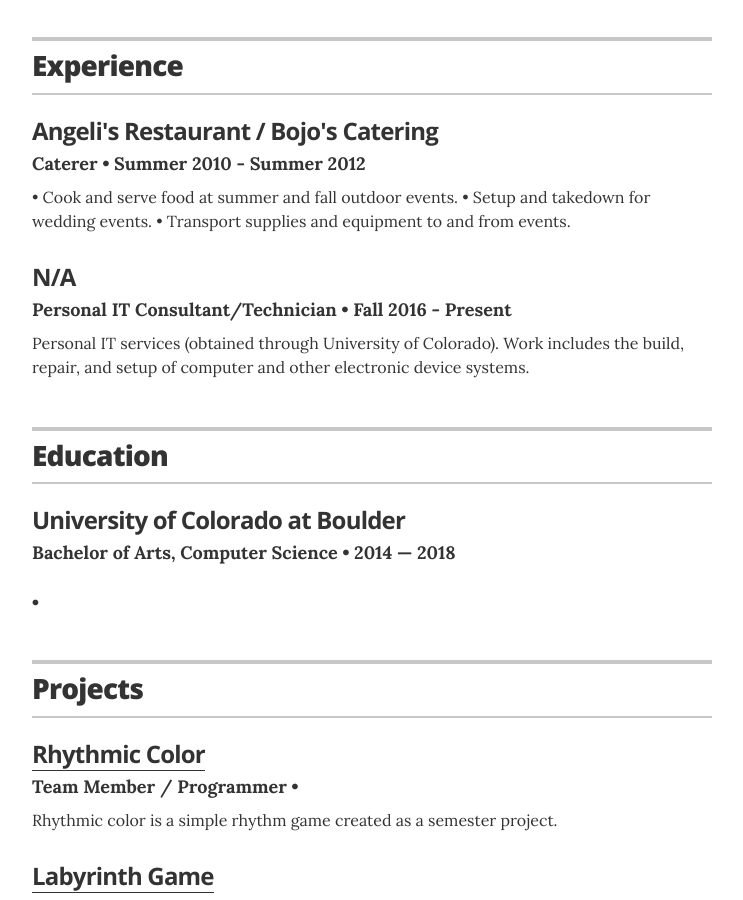
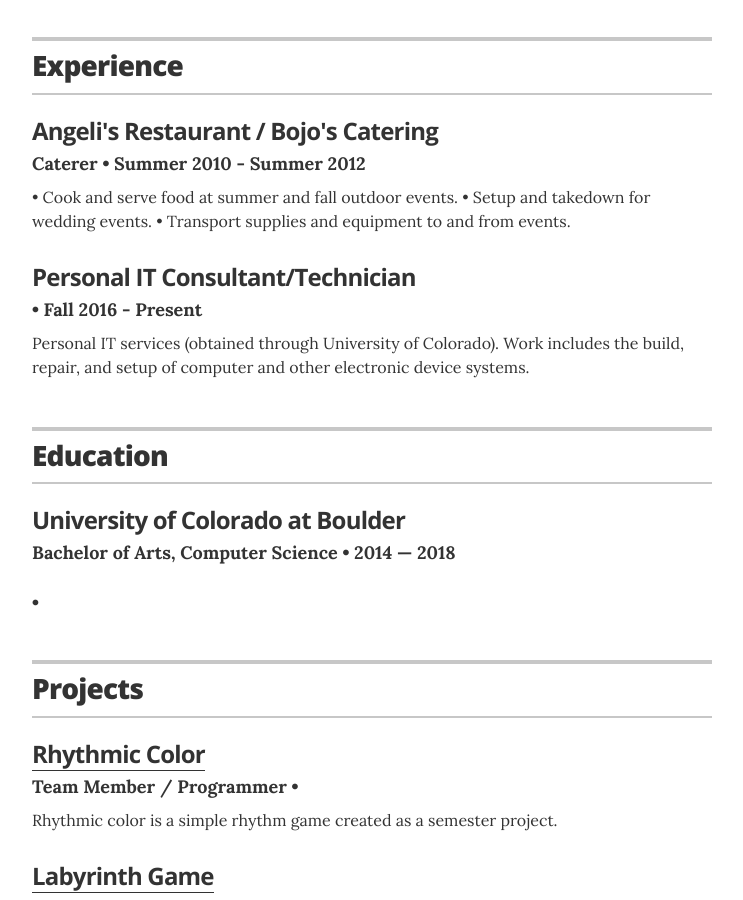
Before and after one commit to dara1429/dara1429.github.io, a Jekyll site: the page built from index.html, in a window 1280 px wide and 900 px high, scrolled down 536 px. Shown: the whole window, without its empty margins (268-1011 px from the left). Built offline with Jekyll 4.4.1, drawn with Linux system fonts in a browser that asks for light colours.

```diff
--- a/_data/experience.yml
+++ b/_data/experience.yml
@@ -7,8 +7,8 @@
             • Transport supplies and equipment to and from events.
 
 # IT
-- company: N/A
-  position: Personal IT Consultant/Technician
+- company: Personal IT Consultant/Technician
+  position:
   duration:  Fall 2016 - Present
   summary: Personal IT services (obtained through University of Colorado). Work includes the build, repair, and setup of computer and other electronic device systems.
 
```
